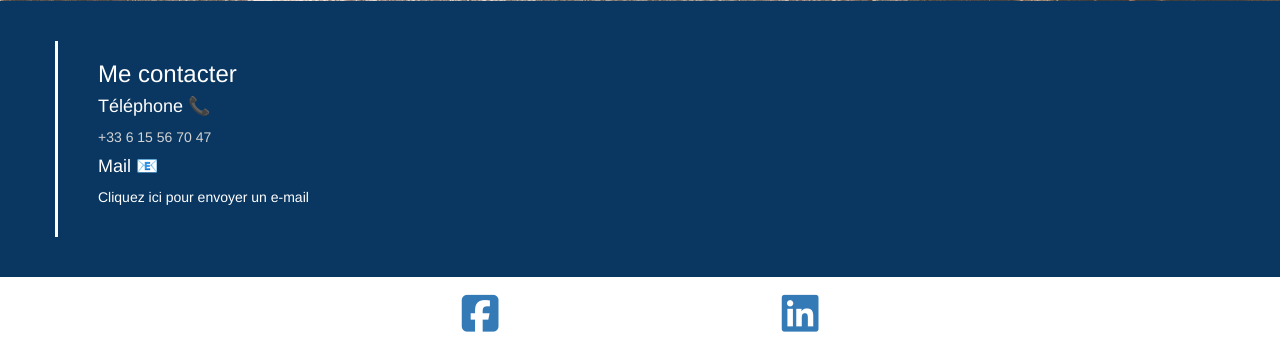
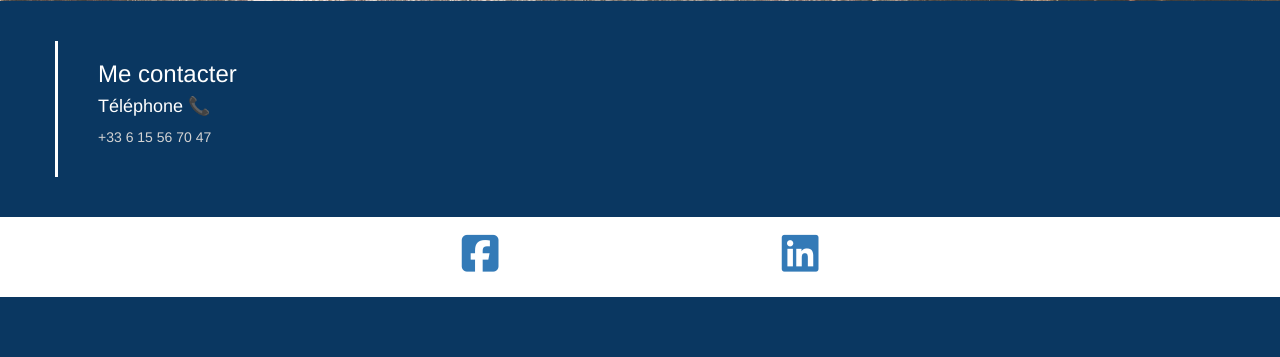
Before and after one commit to jtphe/eliseretouches-frontend, a PHP site: page /contactus.php in a window 1280 px wide. Shown: the part 566-923 px from the top of the page. After the commit the page ends 863 px from the top, so only its background shows below. Run offline with PHP 8.4, Linux system fonts and the light colour scheme; some libraries are stand-ins or nearby versions.

Commit message:
fix(contact-form): hotfix

```diff
--- a/contactus.php
+++ b/contactus.php
@@ -128,8 +128,8 @@ if (isset($_POST['mailform'])) {
                 <h3 style="color: rgb(255, 255, 255);">Me contacter</h3>
                 <h4 style="color: rgb(255, 255, 255);">Téléphone 📞</h4>
                 <a href="tel:+33615567047" target="_blank" rel="noopener noreferrer" style="color: rgb(211, 211, 211);">+33 6 15 56 70 47</a>
-                <h4 style="color: rgb(255, 255, 255);">Mail 📧</h4>
-                <a href="mailto:contact@eliseretouches.com" style="color: rgb(255, 255, 255);">Cliquez ici pour envoyer un e-mail </a>
+                <!-- <h4 style="color: rgb(255, 255, 255);">Mail 📧</h4>
+                <a href="mailto:contact@eliseretouches.com" style="color: rgb(255, 255, 255);">Cliquez ici pour envoyer un e-mail </a> -->
             </div>
         </div>
     </div>
```
